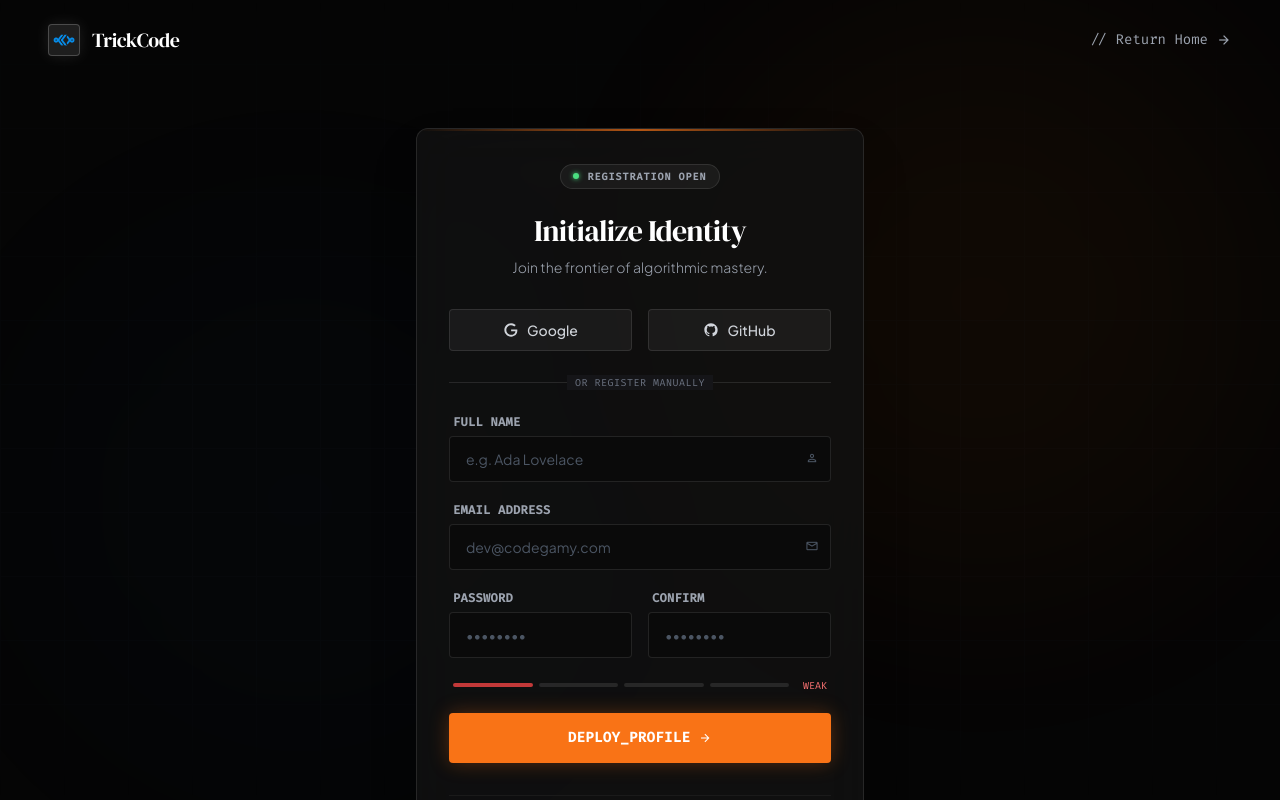
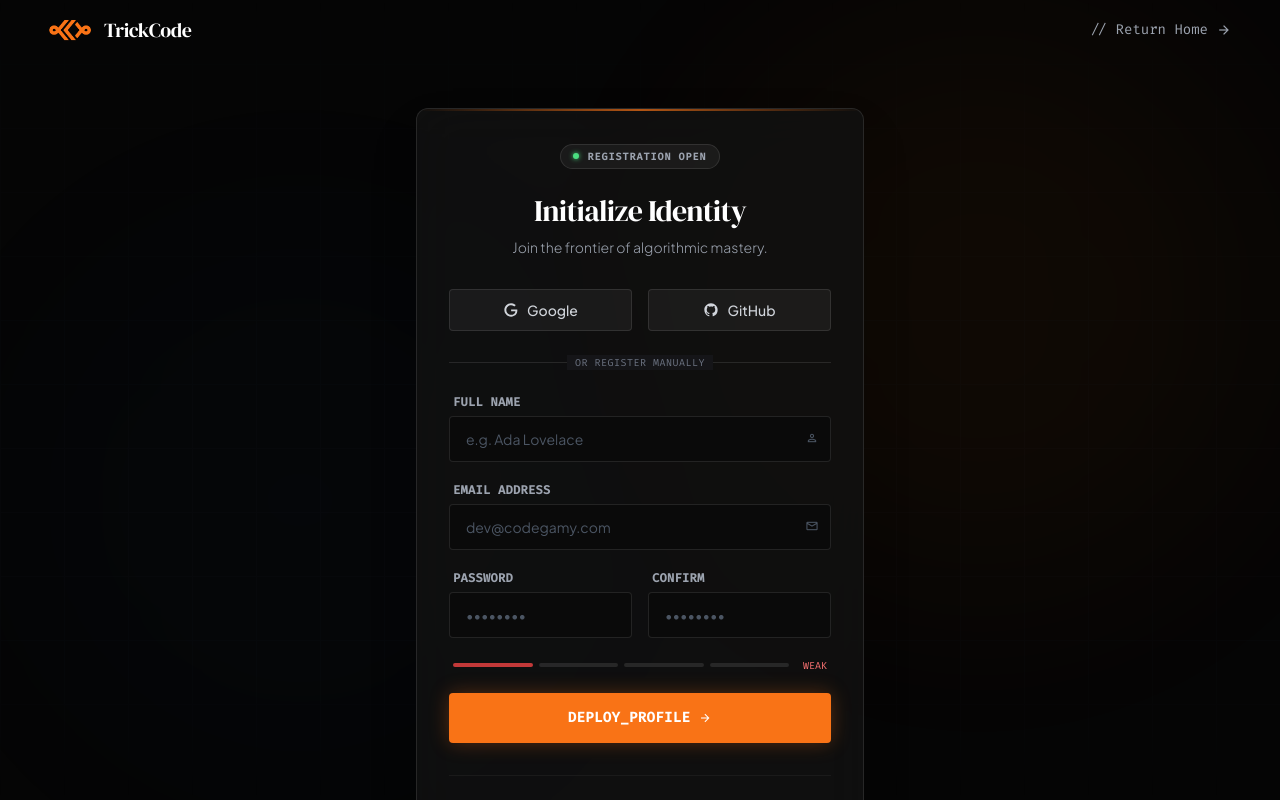
Before and after one commit to Naammmdz/trickcode, a React (Vite) app: page /trickcode/signup in a window 1280 px wide. Shown: the top 800 px of the page. Built offline with nearby package versions, Linux system fonts and the light colour scheme.

Commit message:
Update logo

```diff
--- a/src/components/Navbar.jsx
+++ b/src/components/Navbar.jsx
@@ -20,11 +20,11 @@ const Navbar = ({ simple = false }) => {
   };
 
   return (
-    <nav className="w-full py-4 px-6 md:px-12 bg-frontier-black/90 backdrop-blur-md sticky top-0 z-50 border-b border-white/10 shadow-lg">
+    <nav className="w-full py-2 px-6 md:px-12 bg-frontier-black/90 backdrop-blur-md sticky top-0 z-50 border-b border-white/10 shadow-lg">
       <div className="max-w-7xl mx-auto flex items-center justify-between relative">
         {/* Logo left */}
         <div className="flex items-center gap-3 flex-shrink-0">
-          <div className="relative w-14 h-14 flex items-center justify-center">
+          <div className="relative w-11 h-11 flex items-center justify-center">
             <img
               alt="TrickCode Logo"
               className="w-full h-full object-contain rounded"
--- a/src/pages/Login.jsx
+++ b/src/pages/Login.jsx
@@ -1,21 +1,22 @@
 import { Link } from 'react-router-dom';
+import logo from '/logo.png';
 
 const Login = () => {
   return (
     <div className="selection:bg-primary/40 selection:text-white min-h-screen flex flex-col relative overflow-x-hidden">
       <div className="fixed inset-0 w-full h-full z-0 pointer-events-none">
         <div className="absolute inset-0 bg-grid-pattern opacity-[0.05] grid-bg"></div>
-        <div className="absolute top-0 right-0 w-[600px] h-[600px] bg-primary/10 rounded-full blur-[120px] opacity-20 animate-pulse" style={{animationDuration: '4s'}}></div>
+        <div className="absolute top-0 right-0 w-[600px] h-[600px] bg-primary/10 rounded-full blur-[120px] opacity-20 animate-pulse" style={{ animationDuration: '4s' }}></div>
         <div className="absolute bottom-0 left-0 w-[600px] h-[600px] bg-blue-500/10 rounded-full blur-[120px] opacity-20"></div>
       </div>
 
-      <nav className="w-full py-6 px-6 md:px-12 flex justify-between items-center z-50 relative">
+      <nav className="w-full py-2 px-6 md:px-12 flex justify-between items-center z-50 relative">
         <a className="flex items-center gap-3 group" href="/">
-          <div className="relative w-10 h-10 flex items-center justify-center group-hover:scale-105 transition-transform duration-300">
+          <div className="relative w-11 h-11 flex items-center justify-center group-hover:scale-105 transition-transform duration-300">
             <img
               alt="TrickCode Logo"
               className="w-full h-full object-contain rounded"
-              src="/logo.png"
+              src={logo}
             />
           </div>
           <span className="text-xl font-serif tracking-tight text-white font-medium group-hover:text-primary transition-colors">TrickCode</span>
--- a/src/pages/Signup.jsx
+++ b/src/pages/Signup.jsx
@@ -1,4 +1,5 @@
 import { Link } from 'react-router-dom';
+import logo from '/logo.png';
 
 const Signup = () => {
   return (
@@ -11,13 +12,13 @@ const Signup = () => {
       </div>
 
       {/* Navigation */}
-      <nav className="w-full py-6 px-6 md:px-12 flex justify-between items-center z-50 relative">
+      <nav className="w-full py-2 px-6 md:px-12 flex justify-between items-center z-50 relative">
         <Link to="/" className="flex items-center gap-3 group">
-          <div className="relative w-8 h-8 flex items-center justify-center bg-white/10 rounded p-1 border border-white/20 shadow-[0_0_15px_rgba(255,255,255,0.1)] group-hover:border-primary/50 transition-colors duration-300">
+          <div className="relative w-11 h-11 flex items-center justify-center group-hover:scale-105 transition-transform duration-300">
             <img
-              alt="Codegamy Logo"
-              className="w-full h-full object-contain filter invert opacity-100"
-              src="/logo.png"
+              alt="TrickCode Logo"
+              className="w-full h-full object-contain rounded"
+              src={logo}
             />
           </div>
           <span className="text-xl font-serif tracking-tight text-white font-medium group-hover:text-primary transition-colors">
```
